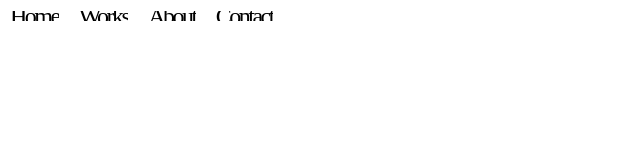
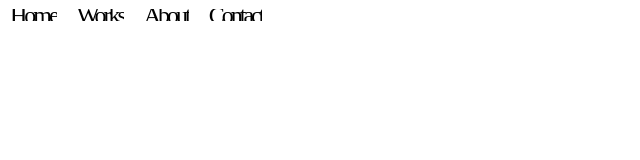
Before and after one commit to FelixManFongCheung/ryan, a React (Create React App) app: page / in a window 1280 px wide. Shown: the top 160 px of the page, without its empty margins (0-640 px from the left). Built offline with nearby package versions, Linux system fonts and the light colour scheme; the HTML template or start-up script is replaced by a standard one.

Commit message:
styling change

```diff
--- a/src/styles/utility.scss
+++ b/src/styles/utility.scss
@@ -1,7 +1,7 @@
 .font-alter {
     display: inline-block;
-    line-height: 10px;
+    line-height: 12px;
     overflow: hidden;
     margin-right: 20px;
-    letter-spacing: -2.5px;
+    letter-spacing: -3px;
 }
```
